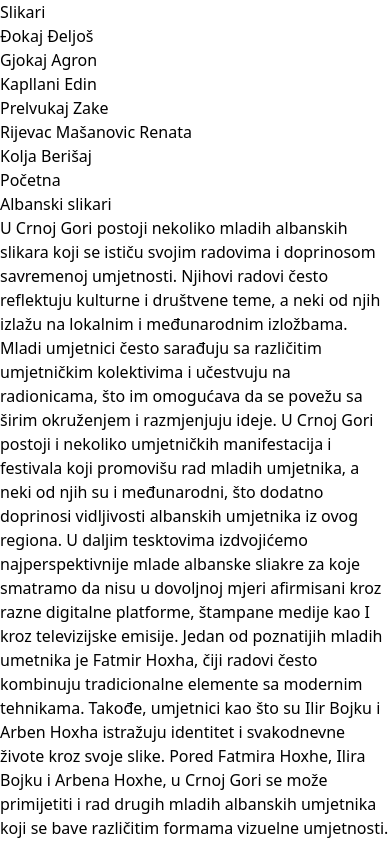
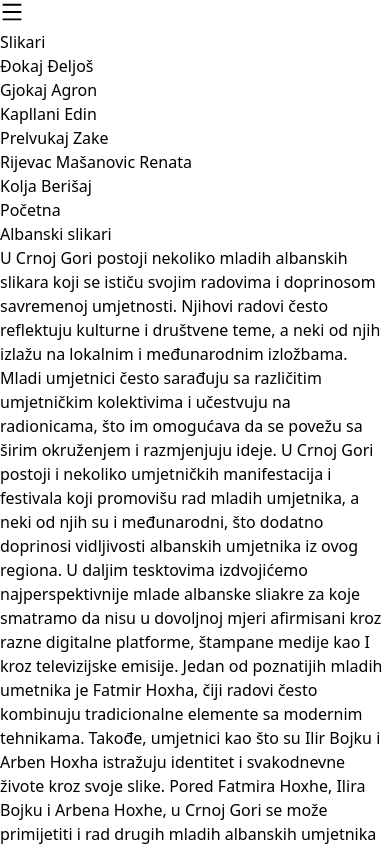
Before and after one commit to Suksii/painters, a React (Vite) app: page / in a window 390 px wide. Shown: the top 844 px of the page. Built offline with nearby package versions, Linux system fonts and the light colour scheme.

Commit message:
small screen sidebar created

```diff
--- a/package.json
+++ b/package.json
@@ -12,6 +12,7 @@
   "dependencies": {
     "react": "^18.3.1",
     "react-dom": "^18.3.1",
+    "react-icons": "^5.3.0",
     "react-router-dom": "^6.28.0"
   },
   "devDependencies": {
--- a/src/components/Sidebar.jsx
+++ b/src/components/Sidebar.jsx
@@ -1,7 +1,10 @@
-import React from "react";
+import React, { useState } from "react";
+import { AiOutlineClose, AiOutlineMenu } from "react-icons/ai";
 import { Link } from "react-router-dom";
 
 const Sidebar = () => {
+  const [isOpen, setIsOpen] = useState(false);
+
   const painters = [
     { name: "Đokaj Đeljoš", link: "/djokaj_djeljos" },
     { name: "Gjokaj Agron", link: "/gjokaj_agron" },
@@ -12,7 +15,18 @@ const Sidebar = () => {
   ];
 
   return (
-    <div className="flex flex-col h-screen bg-gradient-to-r from-gray-900 to-gray-800 shadow-xl">
+    <>
+      <button
+        className="md:hidden fixed top-4 left-4 text-white bg-gray-800 p-2 rounded-lg z-50"
+        onClick={() => setIsOpen((prev) => !prev)}
+      >
+        {isOpen ? <AiOutlineClose size={24} /> : <AiOutlineMenu size={24} />}
+      </button>
+      <div
+        className={`fixed md:relative flex flex-col h-screen bg-gradient-to-r from-gray-900 to-gray-800 shadow-xl ${
+          isOpen ? "translate-x-0" : "-translate-x-full"
+        } md:translate-x-0 transition-transform duration-300 z-40`}
+      >
         <h2 className="text-3xl font-bold text-white py-6 text-center border-b border-gray-700">
           Slikari
         </h2>
@@ -20,6 +34,7 @@ const Sidebar = () => {
           {painters.map((painter, index) => (
             <Link
               to={painter.link}
+              onClick={() => setIsOpen(false)}
               key={index}
               className="w-full block px-6 py-4 hover:bg-gray-700 transition duration-300"
             >
@@ -32,10 +47,15 @@ const Sidebar = () => {
         <Link
           to="/"
           className="text-center bg-blue-600 hover:bg-blue-500 text-white font-semibold py-3 m-4 rounded-lg transition duration-300"
+          onClick={() => setIsOpen(false)}
         >
           Početna
         </Link>
       </div>
+      {isOpen && (
+        <div className="lg:hidden fixed inset-0 bg-gray-900 bg-opacity-50" />
+      )}
+    </>
   );
 };
 
--- a/src/pages/MainPage.jsx
+++ b/src/pages/MainPage.jsx
@@ -2,7 +2,7 @@ import React from "react";
 
 const MainPage = () => {
   return (
-    <div className="w-full md:w-1/2 mx-auto flex flex-col items-center justify-center">
+    <div className="w-full md:w-1/2 mx-auto flex flex-col items-center justify-center overflow-x-auto">
       <h1 className="text-center text-3xl py-4">Albanski slikari</h1>
       <p className="text-xl text-center px-6">
         U Crnoj Gori postoji nekoliko mladih albanskih slikara koji se ističu
```
Also changed, not shown: 1 other file (tests, documents, lock files or other folders). Lines whose indentation alone changed are shown as unchanged.
